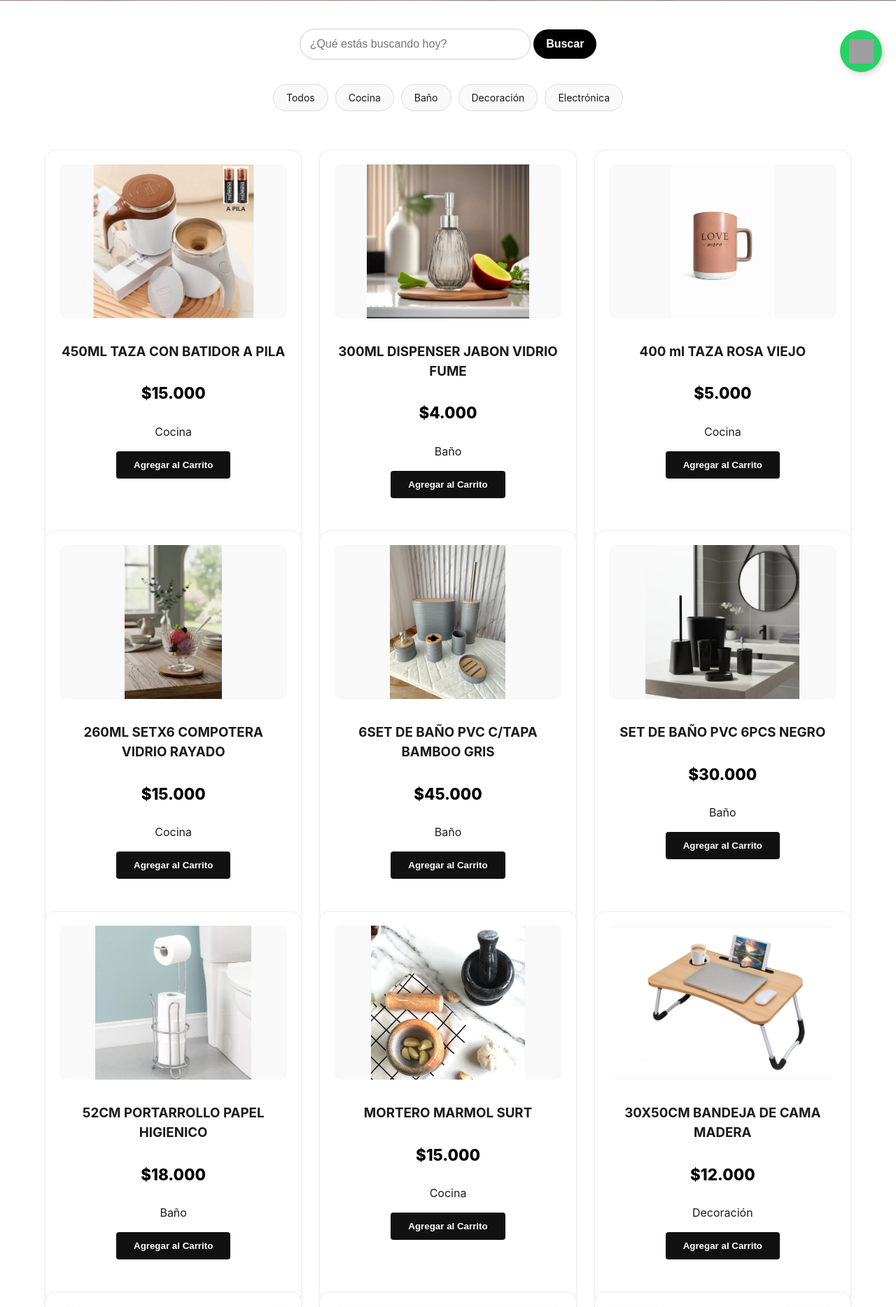
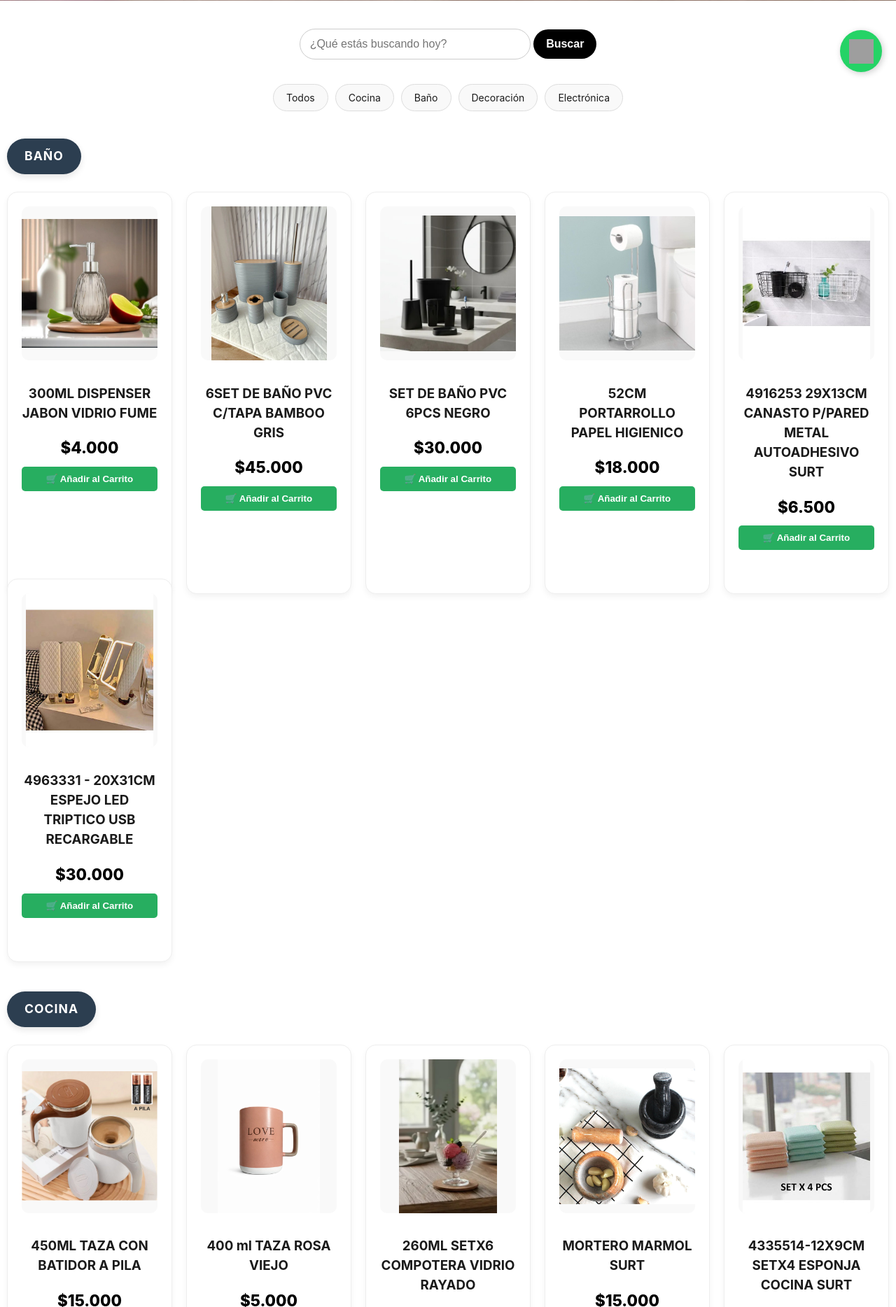
Before and after one commit to matiasari/nueva_tienda-, a Flask app: page / in a window 1280 px wide. Shown: the part 677-2545 px from the top of the page at 70% size. Run offline with Flask 3, Linux system fonts and the light colour scheme; grey boxes are pictures that could not be loaded.

Commit message:
cambio visual

```diff
--- a/static/estilos.css
+++ b/static/estilos.css
@@ -825,3 +825,42 @@ CSS
         height: 30px;
     }
 }
+/* Estilos para las categorías */
+.categoria-bloque {
+    margin-bottom: 50px;
+    padding: 10px;
+}
+
+.titulo-categoria {
+    background: #2c3e50;
+    color: white;
+    padding: 12px 25px;
+    border-radius: 50px; /* Bordes redondeados tipo Tienda Nube */
+    display: inline-block;
+    margin-bottom: 25px;
+    font-size: 1.1rem;
+    font-weight: bold;
+    letter-spacing: 1px;
+    box-shadow: 0 4px 10px rgba(0,0,0,0.1);
+}
+
+.grid-productos {
+    display: grid;
+    grid-template-columns: repeat(auto-fill, minmax(200px, 1fr));
+    gap: 20px;
+}
+.btn-comprar {
+    background-color: #27ae60;
+    color: white;
+    border: none;
+    padding: 10px 15px;
+    border-radius: 5px;
+    cursor: pointer;
+    font-weight: bold;
+    width: 100%;
+    transition: background 0.3s;
+}
+
+.btn-comprar:hover {
+    background-color: #219150;
+}
--- a/templates/tienda.html
+++ b/templates/tienda.html
@@ -74,31 +74,34 @@
         <a href="/?cat=Electrónica">Electrónica</a>
     </div>
 
-    <main class="productos" id="productos">
-        {% for p in productos %}
-        <div class="card">
-            {% if p.imagen %}
+<div class="contenedor-categorias" id="productos">
+
+    {# Agrupamos por categoría según tu JSON #}
+    {% for categoria, items in productos | groupby('categoria') %}
+        <section class="categoria-bloque">
+            <h2 class="titulo-categoria">{{ categoria | upper if categoria else 'VARIOS' }}</h2>
+            <div class="grid-productos">
+                {% for p in items %}
+                    <div class="card" id="prod-{{ p.id }}">
                         <img src="{{ url_for('static', filename='uploads/' + p.imagen) }}"
                              alt="{{ p.nombre }}"
-                     class="zoom-img"
                              onclick="abrirModal(this.src)">
-            {% else %}
-                <img src="{{ url_for('static', filename='logo.ico') }}" alt="Sin imagen">
-            {% endif %}
 
+                        <div class="card-content">
                             <h3>{{ p.nombre }}</h3>
                             <p class="precio">{{ p.precio | pesos }}</p>
-            <p class="categoria">{{ p.categoria }}</p>
 
-            <form action="/agregar_al_carrito" method="POST">
+                            <form action="{{ url_for('agregar_al_carrito') }}" method="POST">
                                 <input type="hidden" name="id" value="{{ p.id }}">
-                <button type="submit" class="btn-negro">Agregar al Carrito</button>
+                                <button type="submit" class="btn-comprar">🛒 Añadir al Carrito</button>
                             </form>
                         </div>
-        {% else %}
-        <p style="text-align: center; grid-column: 1 / -1;">No hay productos que coincidan con tu búsqueda.</p>
+                    </div>
                 {% endfor %}
-    </main>
+            </div>
+        </section>
+    {% endfor %}
+</div>
 
     <div id="modalZoom" class="modal-zoom" onclick="cerrarModal()">
         <span class="cerrar-zoom">&times;</span>
```
Lines whose indentation alone changed are shown as unchanged.
